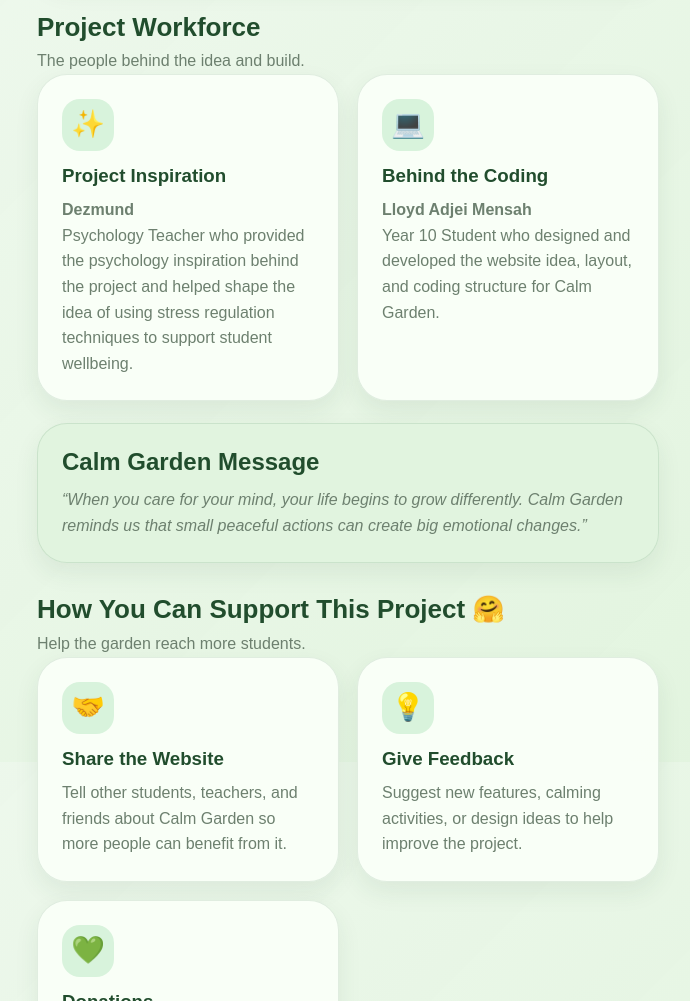
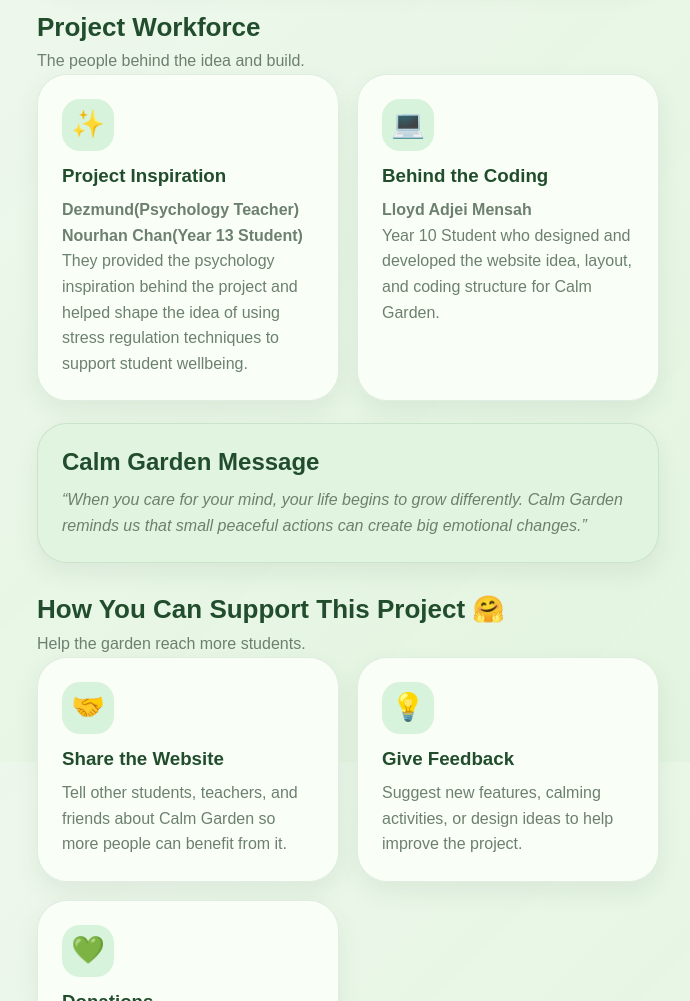
Before and after one commit to leolloyd14-stu/isteamo_project, a website: page about.html in a window 1280 px wide. Shown: the part 1638-2639 px from the top of the page, without its empty margins (267-957 px from the left). Drawn offline with Linux system fonts and the light colour scheme.

Commit message:
About Us Card change

```diff
--- a/about.html
+++ b/about.html
@@ -111,8 +111,9 @@
       <article class="card">
         <div class="feature-icon">✨</div>
         <h3>Project Inspiration</h3>
-        <p><strong>Dezmund</strong></p>
-        <p>Psychology Teacher who provided the psychology inspiration behind the project and helped shape the idea of using stress regulation techniques to support student wellbeing.</p>
+        <p><strong>Dezmund(Psychology Teacher)</strong></p>
+        <p><strong>Nourhan Chan(Year 13 Student) </strong></p>
+        <p>They provided the psychology inspiration behind the project and helped shape the idea of using stress regulation techniques to support student wellbeing.</p>
       </article>
 
       <article class="card">
--- a/package.json
+++ b/package.json
@@ -82,7 +82,7 @@
     "url": "git+https://github.com/leolloyd14-stu/isteamo_project.git"
   },
   "keywords": [],
-  "author": "",
+  "author": "Lloyd Adjei Mensah",
   "license": "ISC",
   "type": "commonjs",
   "bugs": {
```
